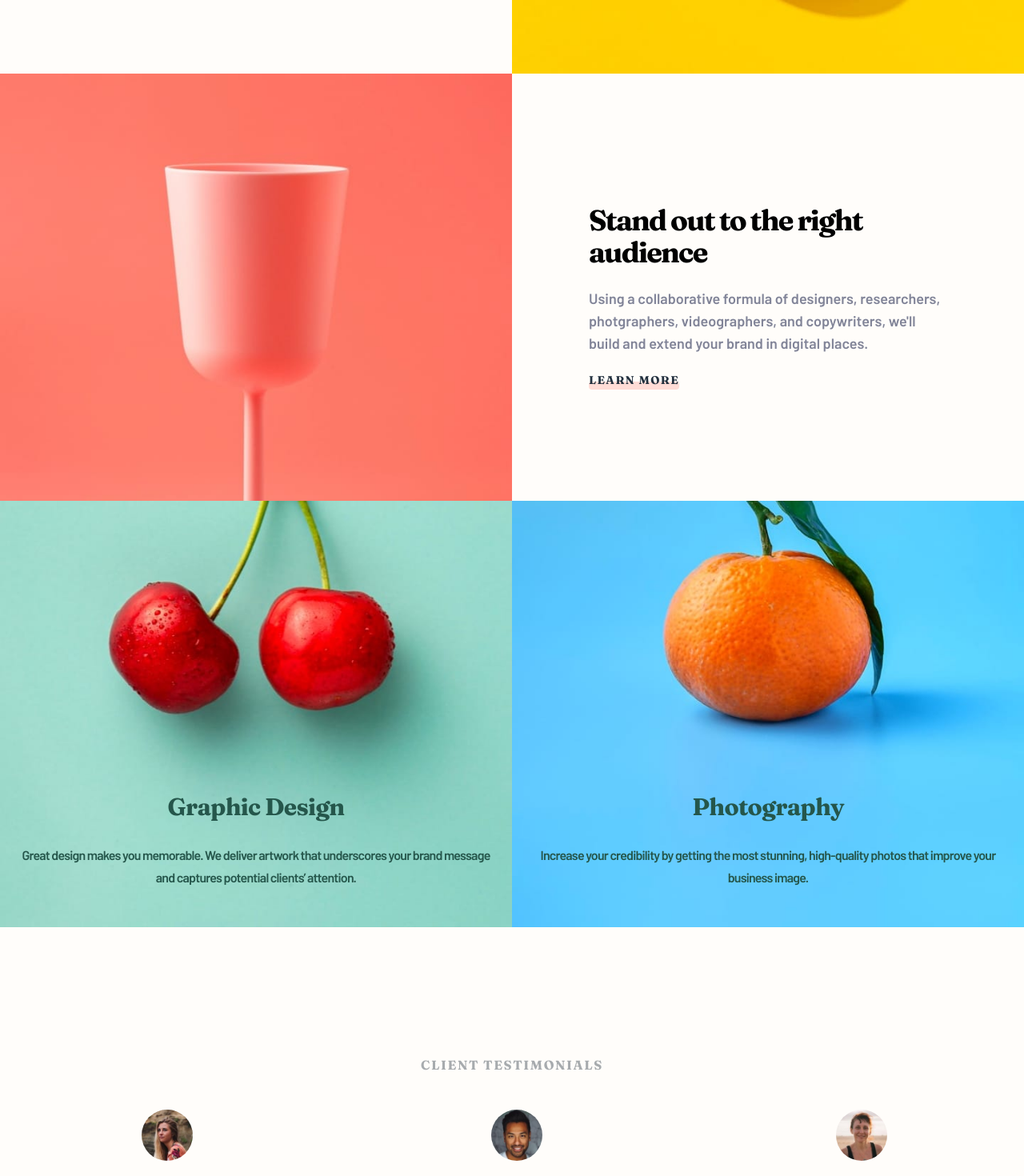
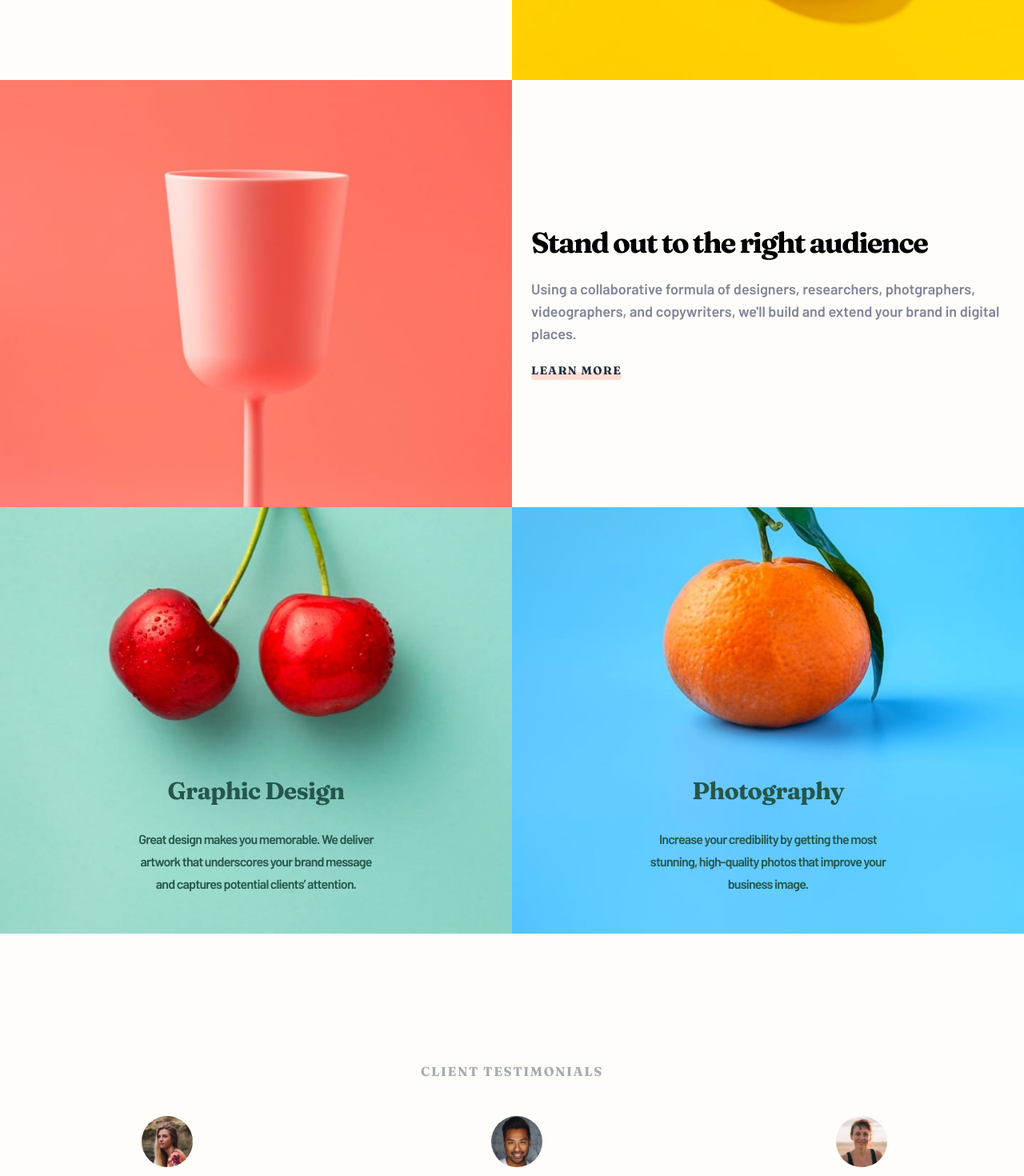
Before and after one commit to namanavasthi/frontend-mentor-2-sunnyside-agency-landing-page, a React (Create React App) app: page / in a window 1280 px wide. Shown: the part 1200-2670 px from the top of the page at 80% size. Built offline with nearby package versions, Linux system fonts and the light colour scheme.

Commit message:
desktop changes

```diff
--- a/public/index.html
+++ b/public/index.html
@@ -46,11 +46,5 @@
       To begin the development, run `npm start` or `yarn start`.
       To create a production bundle, use `npm run build` or `yarn build`.
     -->
-    <div class="attribution">
-      Challenge by
-      <a href="https://www.frontendmentor.io/challenges/sunnyside-agency-landing-page-7yVs3B6ef" target="_blank"
-        >Frontend Mentor</a
-      >. Coded by <a href="#">Naman Avasthi</a>.
-    </div>
   </body>
 </html>
--- a/src/Article.jsx
+++ b/src/Article.jsx
@@ -1,5 +1,5 @@
 import React from "react";
 
 export const Article = ({ children }) => {
-  return <article className="px-6 py-12 flex flex-col w-full lg:w-1/2 lg:p-24">{children}</article>;
+  return <article className="px-6 py-12 flex flex-col w-full lg:w-1/2 lg:p-26">{children}</article>;
 };
--- a/src/Footer.jsx
+++ b/src/Footer.jsx
@@ -55,6 +55,21 @@ export const Footer = () => {
           <ListLink to="/projects">Projects</ListLink>
         </ul>
         <Socials />
+        <div class="attribution">
+          Challenge by
+          <a
+            href="https://www.frontendmentor.io/challenges/sunnyside-agency-landing-page-7yVs3B6ef"
+            target="_blank"
+            rel="noreferrer"
+          >
+            Frontend Mentor
+          </a>
+          . Coded by{" "}
+          <a href="https://github.com/namanavasthi/frontend-mentor-2-sunnyside-agency-landing-page/blob/main/package.json">
+            Naman Avasthi
+          </a>
+          .
+        </div>
       </Wrapper>
     </footer>
   );
--- a/src/ImageSection.jsx
+++ b/src/ImageSection.jsx
@@ -11,7 +11,7 @@ export const ImageSection = ({ image, title, subTitle }) => {
           <h2 className="capitalize text-3xl tracking-tight leading-9 text-center text-primary-cyan-desaturated">
             {title}
           </h2>
-          <p className="text-base font-barlow tracking-tighter leading-7 text-center text-primary-cyan-desaturated py-7">
+          <p className="text-base font-barlow tracking-tighter leading-7 text-center text-primary-cyan-desaturated py-7 lg:px-36">
             {subTitle}
           </p>
         </div>
--- a/src/Main.jsx
+++ b/src/Main.jsx
@@ -36,7 +36,7 @@ export const Main = ({ windowWidth }) => {
   const PhotographyUrl = isDesktop ? PhotographyDesktop : Photography;
 
   return (
-    <main className="w-full pt-12">
+    <main className="w-full pt-14">
       <HeroComponent HeroUrl={HeroUrl} />
       <Section index="1">
         <Article>
```
